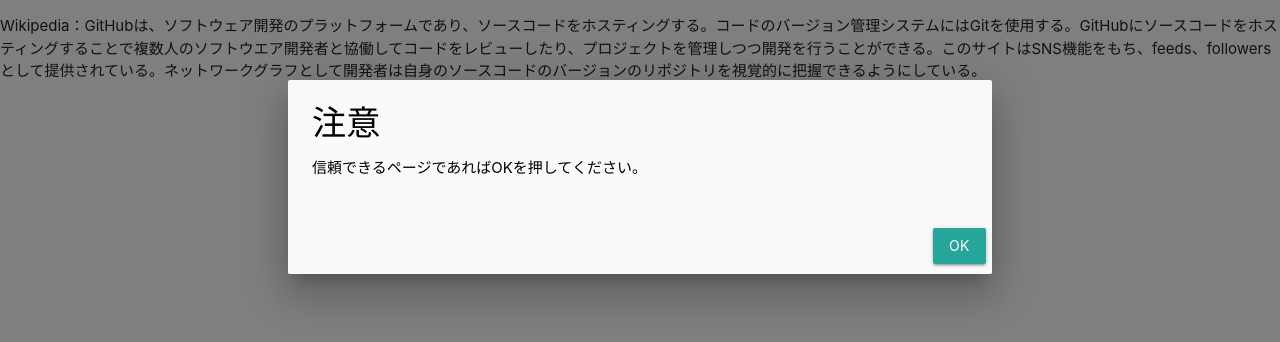
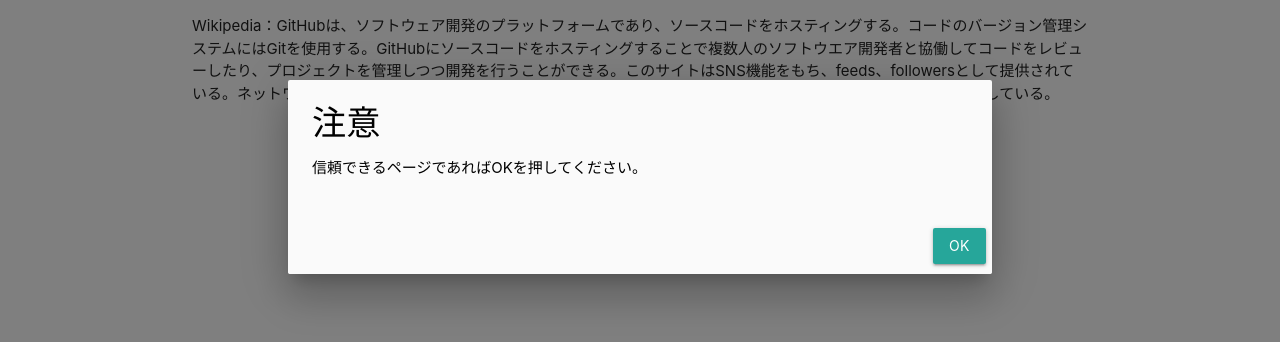
Before and after one commit to AokiKoshiro/warning, a plain HTML site: page index.html in a window 1280 px wide. Drawn offline with nearby package versions, Linux system fonts and the light colour scheme.

Commit message:
Update index.html

```diff
--- a/index.html
+++ b/index.html
@@ -13,9 +13,9 @@
 
   <body>
 
-    <table hidden>
-    <p>Wikipedia：GitHubは、ソフトウェア開発のプラットフォームであり、ソースコードをホスティングする。コードのバージョン管理システムにはGitを使用する。GitHubにソースコードをホスティングすることで複数人のソフトウエア開発者と協働してコードをレビューしたり、プロジェクトを管理しつつ開発を行うことができる。このサイトはSNS機能をもち、feeds、followersとして提供されている。ネットワークグラフとして開発者は自身のソースコードのバージョンのリポジトリを視覚的に把握できるようにしている。</p>
-    </table>
+    <div id="dummy" class="container">
+      <p>Wikipedia：GitHubは、ソフトウェア開発のプラットフォームであり、ソースコードをホスティングする。コードのバージョン管理システムにはGitを使用する。GitHubにソースコードをホスティングすることで複数人のソフトウエア開発者と協働してコードをレビューしたり、プロジェクトを管理しつつ開発を行うことができる。このサイトはSNS機能をもち、feeds、followersとして提供されている。ネットワークグラフとして開発者は自身のソースコードのバージョンのリポジトリを視覚的に把握できるようにしている。</p>
+    </div>
 
     <div id="main" class="container">
       <h1><img style="width: 20%; margin-right: 20px; vertical-align: middle;" src="icon.png" alt="">警告</h1>
```
